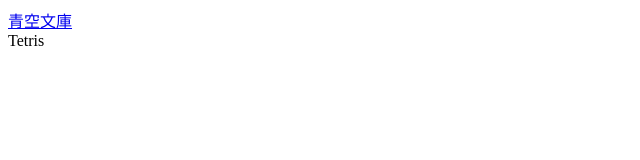
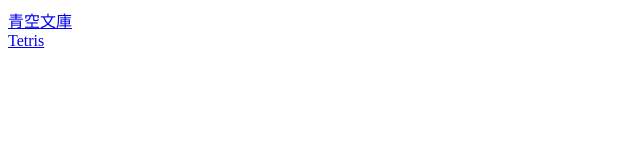
Before and after one commit to heppocogne/privacy-policy.github.io, a plain HTML site: page index.html in a window 1280 px wide. Shown: the full height of the page, 0-640 px from the left. Drawn offline with Linux system fonts and the light colour scheme.

Commit message:
Update index.html

```diff
--- a/index.html
+++ b/index.html
@@ -2,6 +2,6 @@
   <body>
     <a href="flutter_aozora.html">青空文庫</a>
     <br/>
-    <a href"tetris.html">Tetris</a>
+    <a href="tetris.html">Tetris</a>
   </body>
 </html>
```
